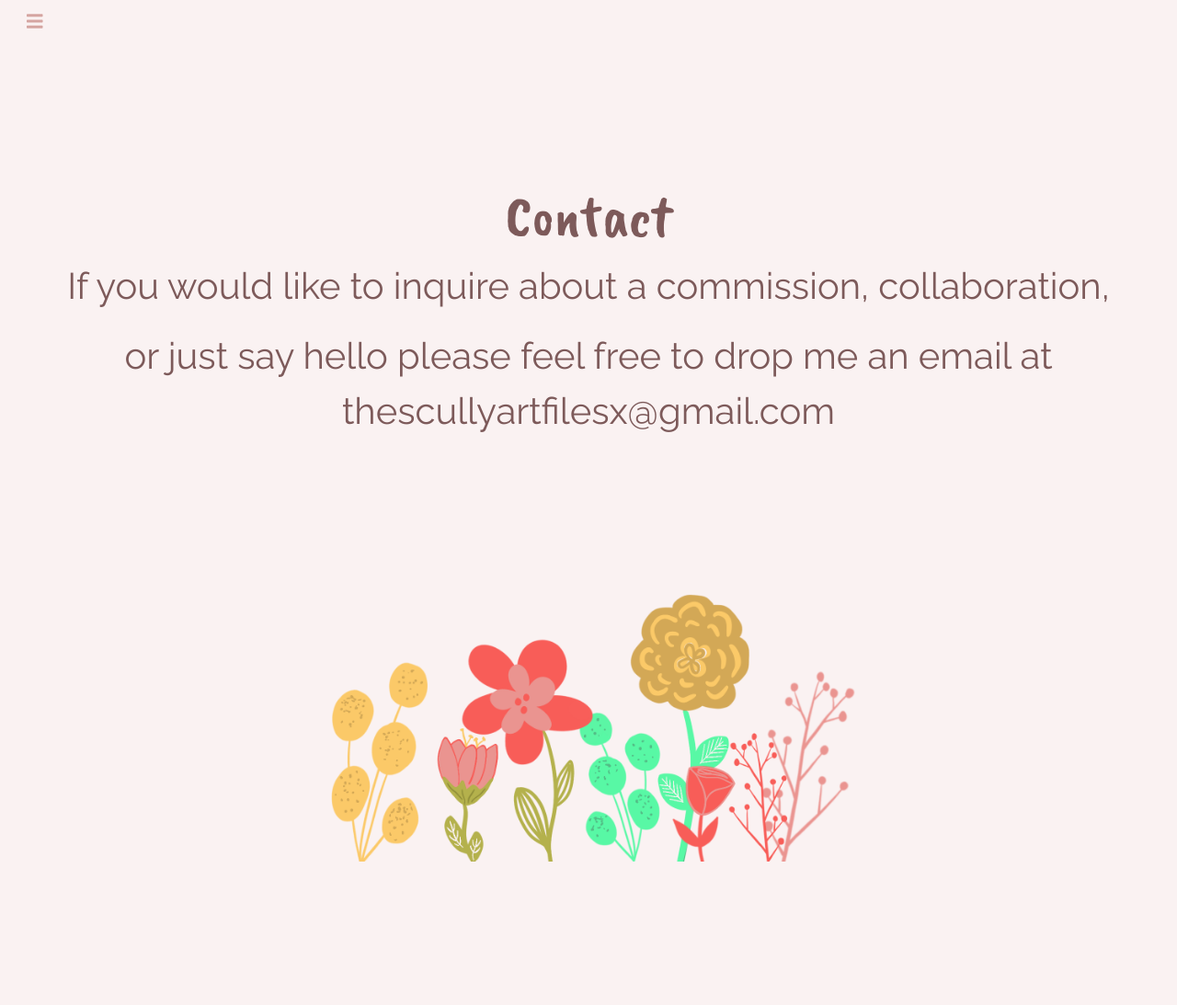
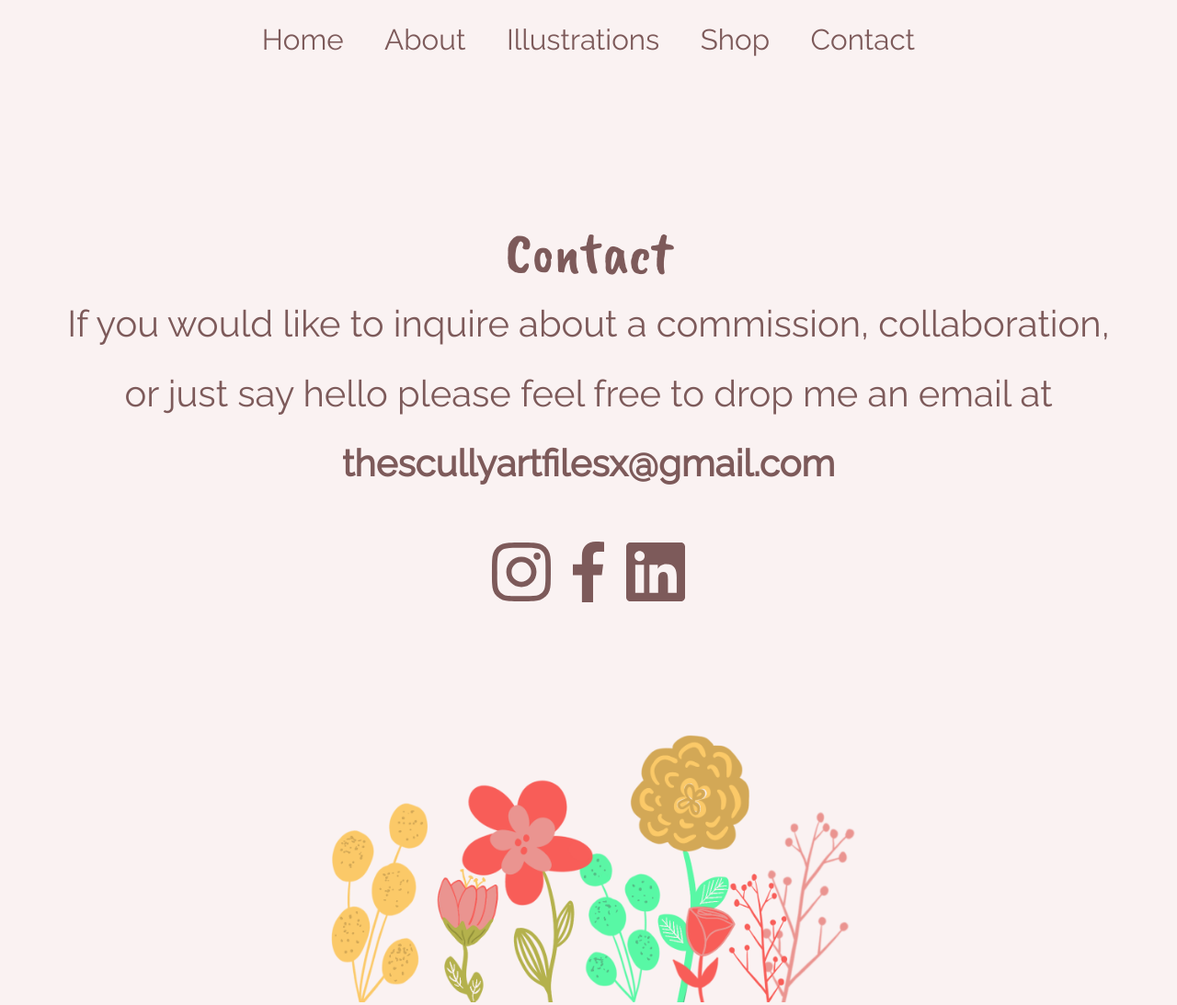
Before and after one commit to TheScullyArtFiles/TheScullyArtFiles.github.io, a plain HTML site: page Contact.html in a window 1280 px wide. Shown: the top 1093 px of the page at 92% size. Drawn offline with nearby package versions, Linux system fonts and the light colour scheme.

Commit message:
nav bar edits

```diff
--- a/Contact.html
+++ b/Contact.html
@@ -30,7 +30,6 @@
 <body>
     <!-- Navbar -->
     <div class="pos-f-t">
-        <div class="collapse" id="navbarToggleExternalContent">
         <div class="bg">
             <li class="nav-item active">
                 <a class="nav-item" href="index.html">Home <span class="sr-only">(current)</span></a>
@@ -49,10 +48,7 @@
             </li>
         </div>
     </div>
-        <nav class="navbar navbar-default bg-default bg-primary" ;>
-            <button class="navbar-toggler" type="button" data-toggle="collapse" data-target="#navbarToggleExternalContent" aria-controls="navbarToggleExternalContent" aria-expanded="false" aria-label="Toggle navigation">
 
-        <i class="fas fa-bars"></i>
     </button>
     </nav>
     </div>
@@ -62,20 +58,21 @@
         <p>
             If you would like to inquire about a commission, collaboration,</p>
         <p>
-            or just say hello please feel free to drop me an email at thescullyartfilesx@gmail.com
+            or just say hello please feel free to drop me an email at
         </p>
+        <p class="email">thescullyartfilesx@gmail.com</p>
         <br />
-        <img class="contact-doodles" src="./images/flowers.png" />
     </div>
+
     <div class="footer">
-        <h1>Follow</h1>
         <footer class="Social-Contact" id="footer">
             <a href="http://www.instagram.com/thescullyartfiles_/"><i class="social-icon fab fa-instagram"></i></a>
             <a href="https://www.facebook.com/ScullyArtFiles/"><i class="social-icon fab fa-facebook-f"></i></a>
             <a href="https://www.linkedin.com/in/jordan-legrange-558b15143/"><i class="social-icon fab fa-linkedin"></i></a>
-            <p class="copyright">© Copyright 2019 The Scully Art Files
+        </footer>
+    </div>
 
-
+    <img class="contact-doodles" src="./images/flowers.png" />
 
 </body>
 
--- a/css/aboutme.css
+++ b/css/aboutme.css
@@ -55,14 +55,6 @@ h2 {
 
 .bg {
     background-color: #faf2f2;
-}
-
-.navbar-default {
-    background-color: #faf2f2 !important;
-}
-
-.fa-bars {
-    color: #7d5a5a;
 }
 
 .biopic {
--- a/css/contactstyles.css
+++ b/css/contactstyles.css
@@ -21,6 +21,10 @@ p {
     color: #7d5a5a;
     font-family: 'Raleway';
     font-size: 2.5em;
+}
+
+.email {
+    font-weight: bold;
 }
 
 
@@ -49,14 +53,6 @@ p {
     ;
 }
 
-.navbar-default {
-    background-color: #faf2f2 !important;
-}
-
-.fa-bars {
-    color: #d5a5a1;
-}
-
 
 /* Footer */
 
@@ -65,10 +61,6 @@ p {
 }
 
 .footer {
-    /* margin-top: 140px;
-    padding: 30px;
-    margin-left: 0;
-    margin-right: 0; */
     flex-shrink: 0;
     font-family: "Raleway";
     font-size: 1em;
@@ -79,8 +71,9 @@ p {
 .social-icon {
     color: #7d5a5a;
     width: 30px;
-    font-size: 1.5em;
+    font-size: 6em;
     text-align: center;
+    padding: 10px;
 }
 
 .social-icon:hover {
--- a/css/illustrations.css
+++ b/css/illustrations.css
@@ -58,14 +58,6 @@ h3:hover {
 
 .bg {
     background-color: #faf2f2;
-}
-
-.navbar-default {
-    background-color: #faf2f2 !important;
-}
-
-.fa-bars {
-    color: #7d5a5a;
 }
 
 .content {
--- a/css/styles.css
+++ b/css/styles.css
@@ -116,22 +116,6 @@ h3 {
     text-decoration: none;
 }
 
-.pos-f-t {
-    text-align: center;
-}
-
-.bg {
-    background-color: #faf2f2;
-}
-
-.navbar-default {
-    background-color: #faf2f2 !important;
-}
-
-.fa-bars {
-    color: #7d5a5a;
-}
-
 .content {
     flex: 1 0 auto;
 }
```
Also changed, not shown: About.html (+1 -4 lines), Illustrations.html (+0 -5 lines), index.html (+1 -8 lines). Lines whose indentation alone changed are shown as unchanged.
